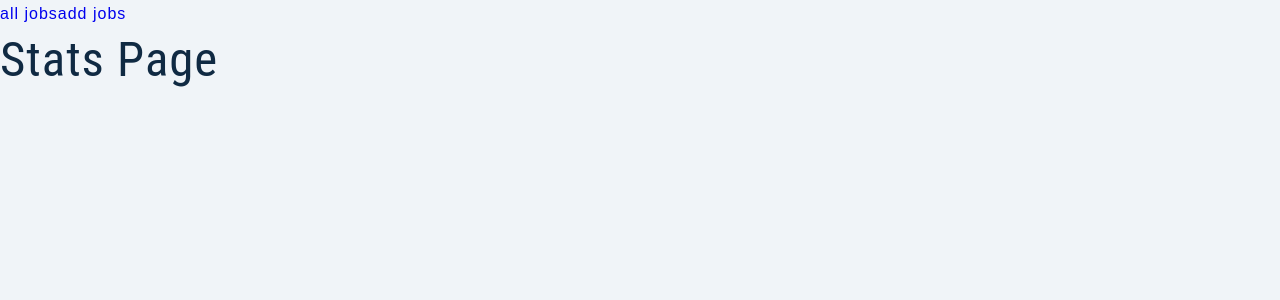
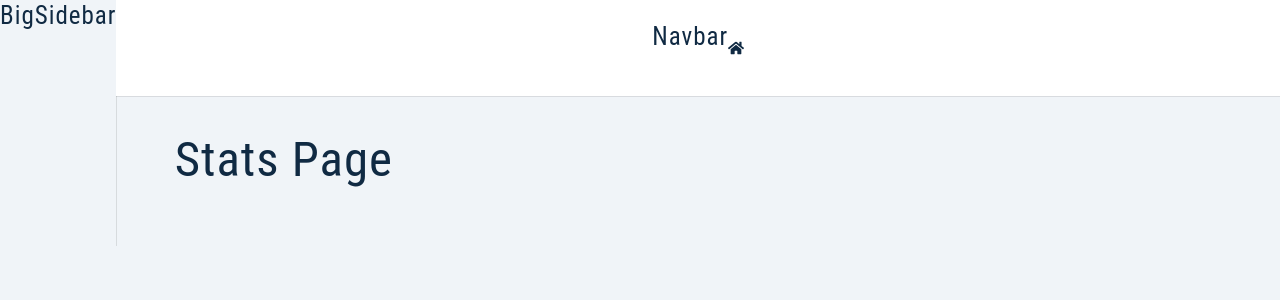
Before and after one commit to kunalevicshukla11/JOBMINDER, a React (Create React App) app in the folder client/: page / in a window 1280 px wide. Shown: the top 300 px of the page. Built offline with nearby package versions, Linux system fonts and the light colour scheme; sample sign-in values are in the browser's storage; the HTML template or start-up script is replaced by a standard one.

Commit message:
react icons installation with navbar basic design

```diff
--- a/client/package.json
+++ b/client/package.json
@@ -11,6 +11,7 @@
     "normalize.css": "^8.0.1",
     "react": "^18.2.0",
     "react-dom": "^18.2.0",
+    "react-icons": "^4.9.0",
     "react-router-dom": "^6.11.2",
     "react-scripts": "5.0.1",
     "styled-components": "^5.3.11",
--- /dev/null
+++ b/client/src/components/BigSidebar.js
@@ -0,0 +1,13 @@
+import Wrapper from '../assets/wrappers/BigSidebar'
+
+
+
+const BigSidebar = () => {
+  return (
+    <Wrapper>
+      <h4>BigSidebar</h4>
+    </Wrapper>
+  )
+}
+
+export default BigSidebar
--- /dev/null
+++ b/client/src/components/Navbar.js
@@ -0,0 +1,14 @@
+import Wrapper from '../assets/wrappers/Navbar'
+import {FaHome} from 'react-icons/fa'
+
+
+const Navbar = () => {
+  return (
+    <Wrapper>
+      <h4>navbar</h4>
+      <FaHome/>
+    </Wrapper>
+  )
+}
+
+export default Navbar
--- /dev/null
+++ b/client/src/components/SmallSidebar.js
@@ -0,0 +1,10 @@
+import Wrapper from '../assets/wrappers/SmallSidebar'
+const SmallSidebar = () => {
+  return (
+    <Wrapper>
+      <h4>SmallSidebar</h4>
+    </Wrapper>
+  )
+}
+
+export default SmallSidebar
--- a/client/src/components/index.js
+++ b/client/src/components/index.js
@@ -1,6 +1,9 @@
 import Alert from './Alert'
+import BigSidebar from './BigSidebar'
 import FormRow from './FormRow'
 import Logo from './Logo'
+import Navbar from './Navbar'
+import SmallSidebar from './SmallSidebar'
 
 
-export {Logo,FormRow,Alert}
+export {Logo,FormRow,Alert,Navbar,BigSidebar,SmallSidebar}
--- a/client/src/pages/dashboard/SharedLayout.js
+++ b/client/src/pages/dashboard/SharedLayout.js
@@ -1,18 +1,26 @@
-import { Outlet,Link } from "react-router-dom"
+import { Outlet, Link } from "react-router-dom"
 import Wrapper from '../../assets/wrappers/SharedLayout'
-
+import { Navbar, SmallSidebar, BigSidebar } from '../../components'
 
 
 const SharedLayout = () => {
-  return (
-    <Wrapper>
-        <nav>
-            <Link to='all-jobs'>all jobs</Link>
-            <Link to='add-job'>add jobs</Link>
-        </nav>
-        <Outlet/>
-    </Wrapper>
-  )
+    return (
+        <Wrapper>
+            <main className='dashboard'>
+                <SmallSidebar />
+                <BigSidebar />
+
+                <div>
+                    <Navbar />
+                    <div className='dashboard-page'>
+                        <Outlet />
+                    </div>
+                </div>
+
+            </main>
+
+        </Wrapper>
+    )
 }
 
 export default SharedLayout
```
Also changed, not shown: 1 other file (tests, documents, lock files or other folders).
